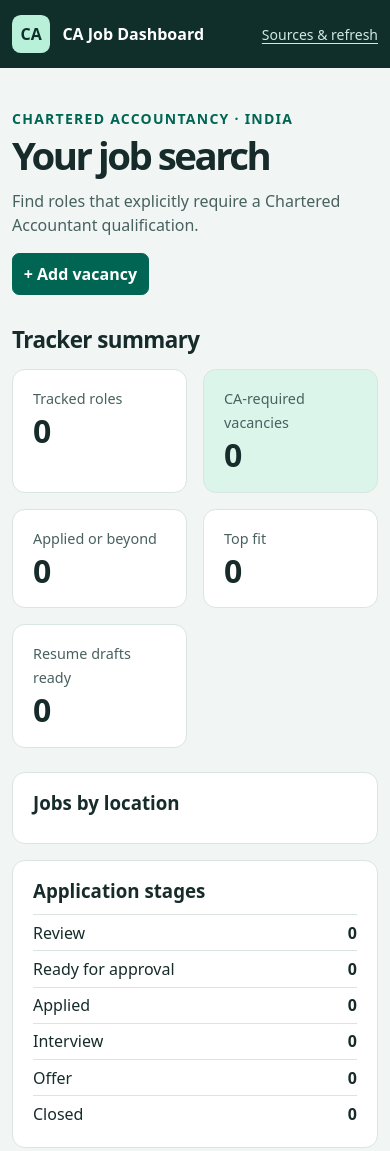
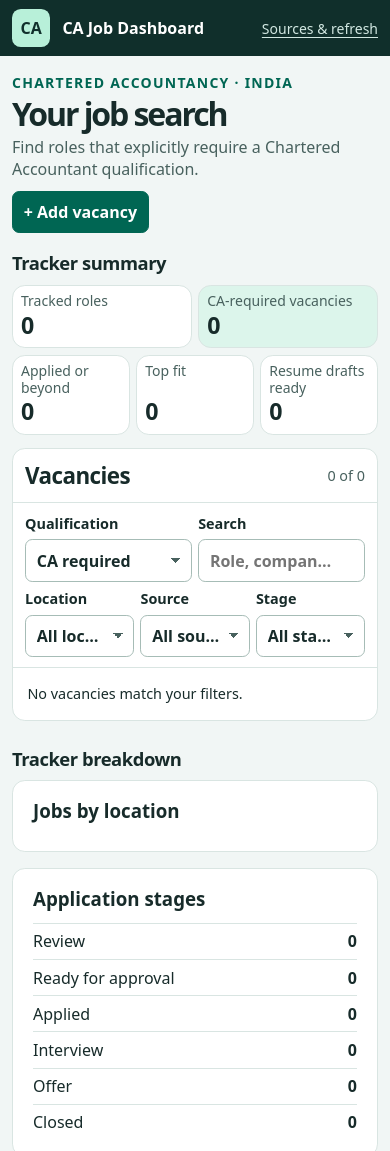
Before and after one commit to priyankcaai-pixel/ca-job-dashboard, a plain HTML site: page site/index.html in a window 390 px wide. Shown: the top 1151 px of the page. Drawn offline with Linux system fonts and the light colour scheme; a script that the page names is missing.

Commit message:
Make vacancies easier to reach on phones

```diff
--- a/site/index.html
+++ b/site/index.html
@@ -4,7 +4,7 @@
 <meta charset="utf-8">
 <meta name="viewport" content="width=device-width, initial-scale=1">
 <title>CA Job Dashboard</title>
-<link rel="stylesheet" href="styles.css">
+<link rel="stylesheet" href="styles.css?v=2">
 <script defer src="workbook.js"></script>
 <script defer src="vacancies.js"></script>
 <script defer src="app.js"></script>
@@ -22,11 +22,6 @@
     <div><span>Top fit</span><strong id="fit-count">0</strong></div>
     <div><span>Resume drafts ready</span><strong id="resume-count">0</strong></div>
   </div>
-  <div class="summary-grid">
-    <section class="panel summary"><h3>Jobs by location</h3><ul id="location-summary"></ul></section>
-    <section class="panel summary"><h3>Application stages</h3><ul id="stage-summary"></ul></section>
-    <section class="panel summary"><h3>Freshness</h3><ul id="freshness-summary"></ul></section>
-  </div>
   </section>
   <section class="panel" aria-labelledby="jobs-title">
     <div class="section-heading"><h2 id="jobs-title">Vacancies</h2><span id="count" role="status"></span></div>
@@ -38,6 +33,14 @@
       <label>Stage<select id="stage"><option value="">All stages</option></select></label>
     </div>
     <div class="table-scroll"><table><thead><tr><th scope="col">Role / Company</th><th scope="col">Location</th><th scope="col">Source</th><th scope="col">Stage</th><th scope="col">Details</th></tr></thead><tbody id="rows"></tbody></table></div>
+  </section>
+  <section class="breakdown" aria-labelledby="breakdown-title">
+    <h2 id="breakdown-title">Tracker breakdown</h2>
+  <div class="summary-grid">
+    <section class="panel summary"><h3>Jobs by location</h3><ul id="location-summary"></ul></section>
+    <section class="panel summary"><h3>Application stages</h3><ul id="stage-summary"></ul></section>
+    <section class="panel summary"><h3>Freshness</h3><ul id="freshness-summary"></ul></section>
+  </div>
   </section>
   <section class="panel sources" id="sources">
     <div class="section-heading"><h2>Sources &amp; refresh</h2><button id="reload" type="button">Reload snapshot</button></div>
--- a/site/styles.css
+++ b/site/styles.css
@@ -57,6 +57,8 @@ dd{margin:0;overflow-wrap:anywhere}
 
 #summary-title{margin-bottom:.75rem}
 .metrics{grid-template-columns:repeat(auto-fit,minmax(150px,1fr))}
+.breakdown{margin-top:1.5rem}
+.breakdown h2{margin-bottom:.75rem}
 .summary-grid{display:grid;grid-template-columns:repeat(3,minmax(0,1fr));gap:1rem;margin-bottom:1.5rem}
 .summary{padding:1rem 1.25rem}
 .summary ul{list-style:none;padding:0;margin:.6rem 0 0;max-height:18rem;overflow:auto}
@@ -64,8 +66,24 @@ dd{margin:0;overflow-wrap:anywhere}
 .filters{grid-template-columns:1fr 1.5fr repeat(3,minmax(0,1fr))}
 .transfer-label{display:flex;align-items:center;flex-wrap:wrap}
 @media(max-width:720px){
+  main{padding-block:1rem 2rem}
+  .top-inner{min-height:56px}
+  .intro{gap:.65rem;margin-bottom:1rem}
+  .intro h1{font-size:2rem;margin:.25rem 0 .35rem}
+  .intro p:not(.eyebrow){line-height:1.35}
+  #summary-title,.breakdown h2{font-size:1.15rem;margin-bottom:.5rem}
+  .metrics{grid-template-columns:repeat(6,minmax(0,1fr));gap:.4rem;margin-bottom:.85rem}
+  .metrics div{grid-column:span 2;display:flex;flex-direction:column;justify-content:space-between;padding:.45rem .5rem}
+  .metrics div:nth-child(-n+2){grid-column:span 3}
+  .metrics span{font-size:.875rem;line-height:1.2}
+  .metrics strong{font-size:1.45rem}
   .summary-grid{grid-template-columns:1fr}
-  .filters{grid-template-columns:repeat(2,minmax(0,1fr))}
+  .section-heading,.filters{padding:.6rem .75rem}
+  .filters{grid-template-columns:repeat(6,minmax(0,1fr));gap:.4rem}
+  .filters label{grid-column:span 2}
+  .filters label:nth-child(-n+2){grid-column:span 3}
+  .filters input,.filters select{font-size:1rem;width:100%;text-overflow:ellipsis}
+  .transfer-label input{max-width:100%}
   .table-scroll table,.table-scroll tbody,.table-scroll tr{display:block;min-width:0}
   .table-scroll thead{position:absolute;width:1px;height:1px;overflow:hidden;clip-path:inset(50%)}
   .table-scroll tbody tr{padding:.6rem .9rem;border-top:1px solid var(--line)}
```
